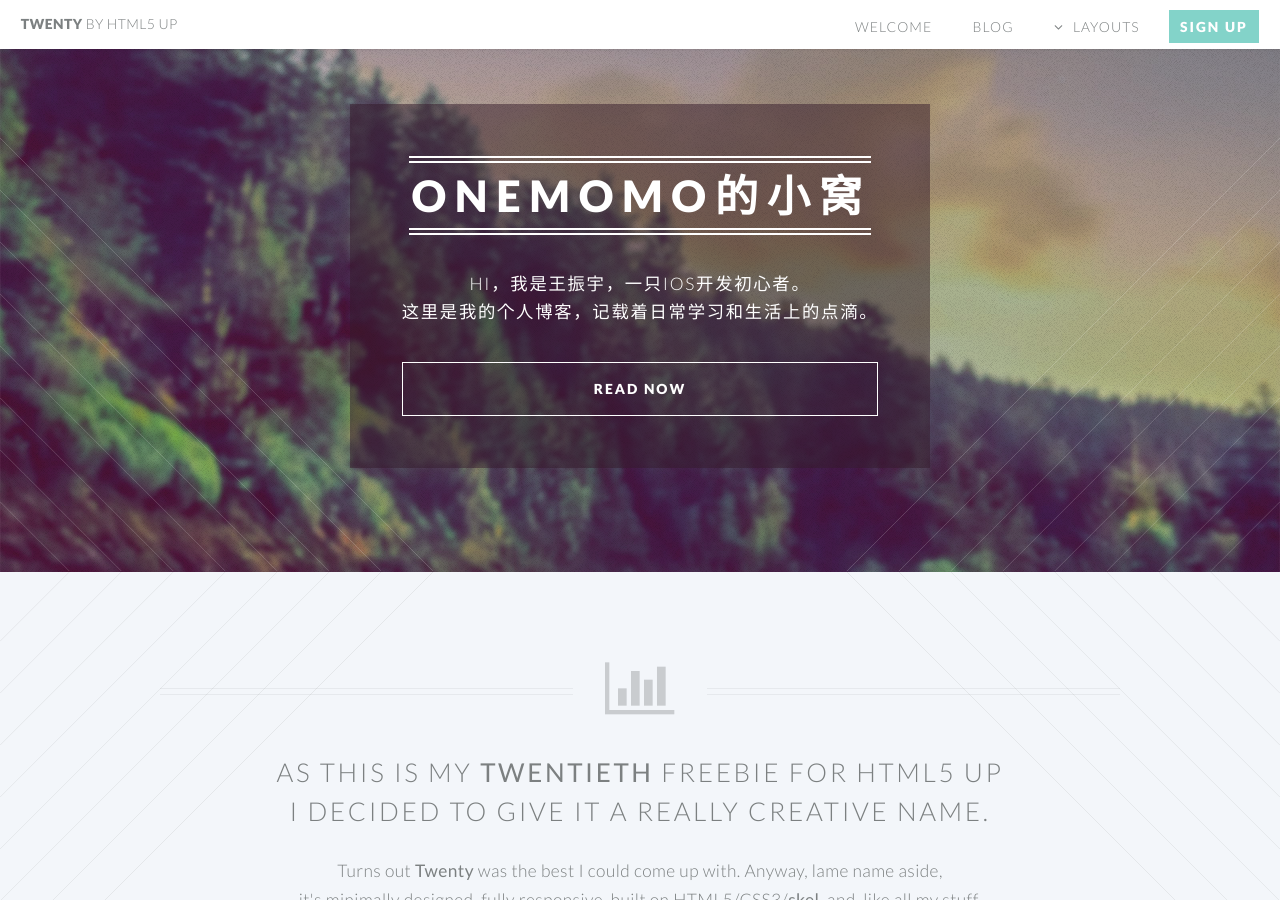
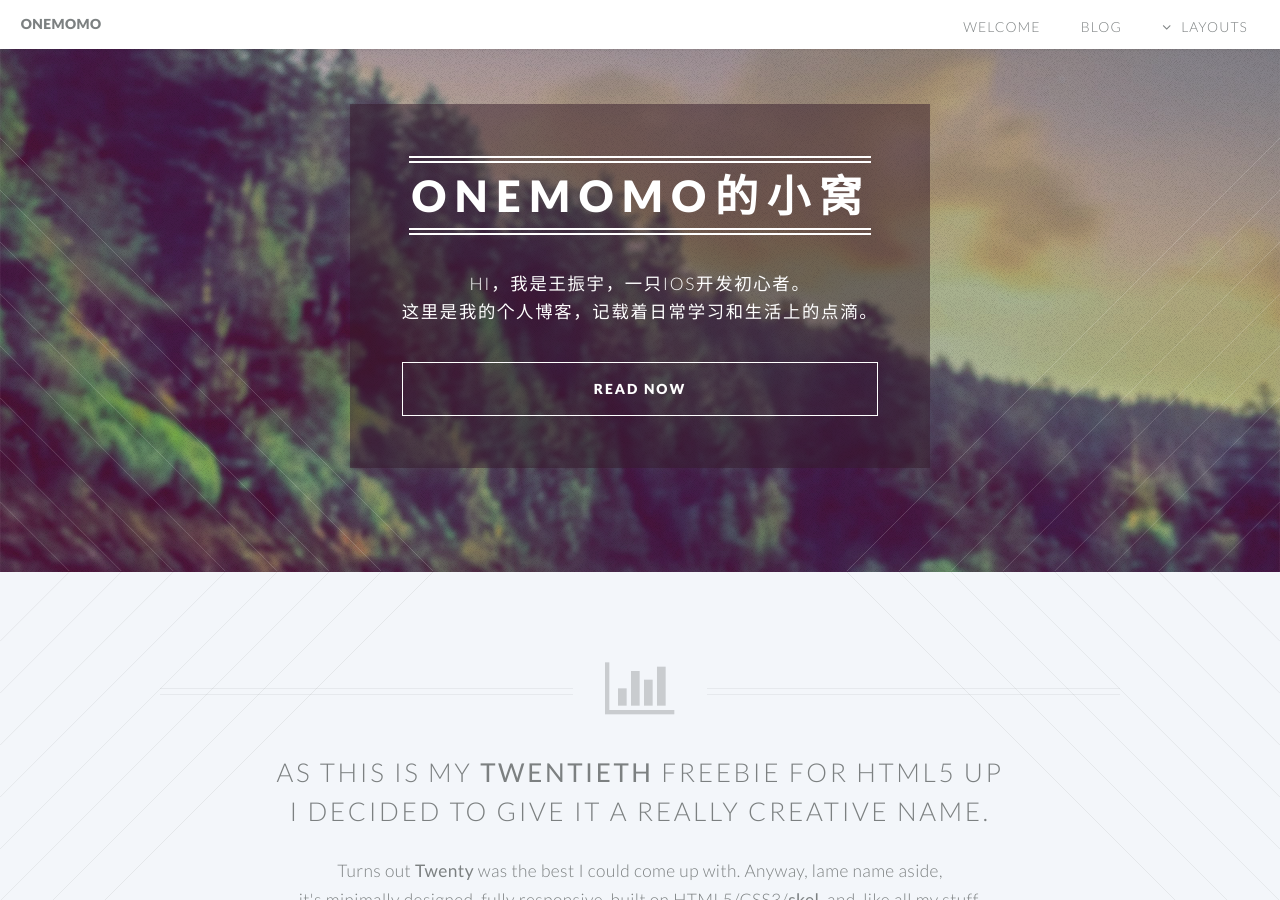
Before and after one commit to opoe269/opoe269.github.io, a Jekyll site: the page built from index.html, in a window 1280 px wide and 900 px high. Built offline with Jekyll 4.4.1, drawn with Linux system fonts in a browser that asks for light colours.

Commit message:
Update header.html

```diff
--- a/_includes/header.html
+++ b/_includes/header.html
@@ -1,5 +1,5 @@
 <header id="header">
-				<h1 id="logo"><a href="/">Twenty <span>by HTML5 UP</span></a></h1>
+				<h1 id="logo"><a href="/">ONEMOMO</a></h1>
 				<nav id="nav">
 					<ul>
 						<li><a href="/">Welcome</a></li>
@@ -23,7 +23,7 @@
 								</li>
 							</ul>
 						</li>
-						<li><a href="#" class="button special">Sign Up</a></li>
+
 					</ul>
 				</nav>
 			</header>
```
